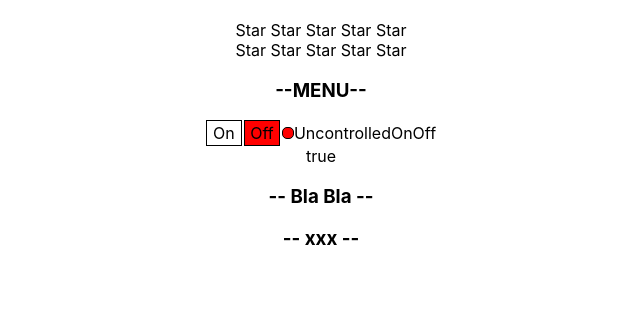
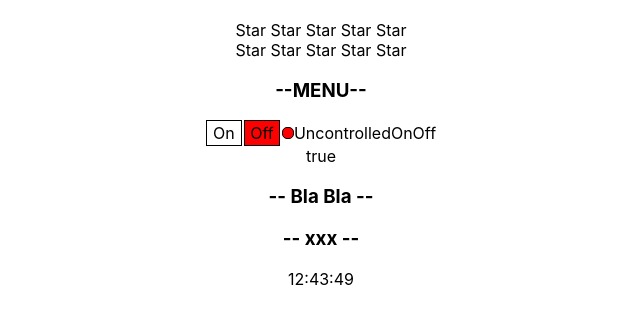
Before and after one commit to YACHNIKMIKHAIL/Accordion-Monday, a React (Create React App) app: page / in a window 1280 px wide. Shown: the top 324 px of the page, without its empty margins (319-959 px from the left). Built offline with nearby package versions, Linux system fonts and the light colour scheme.

Commit message:
clock commit

```diff
--- a/src/App.tsx
+++ b/src/App.tsx
@@ -6,6 +6,7 @@ import {Accordion} from "./components/Accordion/Accordion";
 import {Rating, RatingValueType} from "./components/Rating/Rating";
 import {OnOffValueType} from "./components/OnOff/ControlledOnOff";
 import {UncontrolledOnOff} from "./components/UncontrolledOnOff/UncontrolledOnOff";
+import {Clock} from "./components/Clock/Clock";
 
 
 function App() {
@@ -38,7 +39,7 @@ function App() {
             <UncontrolledOnOff onChange={setSwitchOn}/> {switchOn.toString()}
             <UncontrolledAccordion titleValue={'Bla Bla'}/>
 
-
+            <Clock/>
         </div>
     );
 }
--- /dev/null
+++ b/src/components/Clock/Clock.tsx
@@ -0,0 +1,34 @@
+import React, {useEffect, useState} from 'react';
+
+type ClockPropsType = {}
+
+function getTwoDigitsString(time: number) {
+    return time < 10
+        ? '0' + time
+        : time
+}
+
+export const Clock: React.FC<ClockPropsType> = (props) => {
+    const [date, setDate] = useState(new Date())
+
+    useEffect(() => {
+        const intervalID = setInterval(() => {
+            console.log('tick inrerval')
+            setDate(new Date())
+        }, 1000)
+
+        return () => {
+            clearInterval(intervalID)
+        }
+    }, [])
+
+    return (
+        <div>
+            <span>{getTwoDigitsString(date.getHours())}</span>
+            :
+            <span>{getTwoDigitsString(date.getMinutes())}</span>
+            :
+            <span>{getTwoDigitsString(date.getSeconds())}</span>
+        </div>
+    );
+};
```
Also changed, not shown: 1 other file (tests, documents, lock files or other folders).
